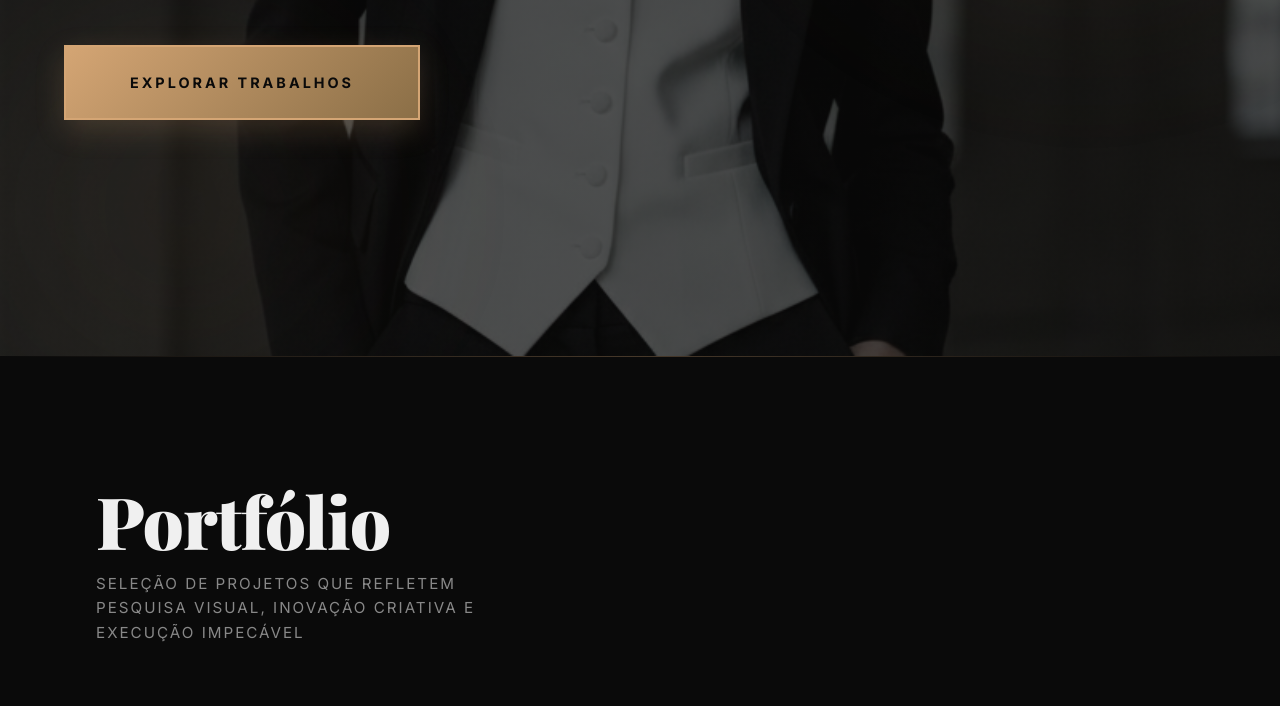
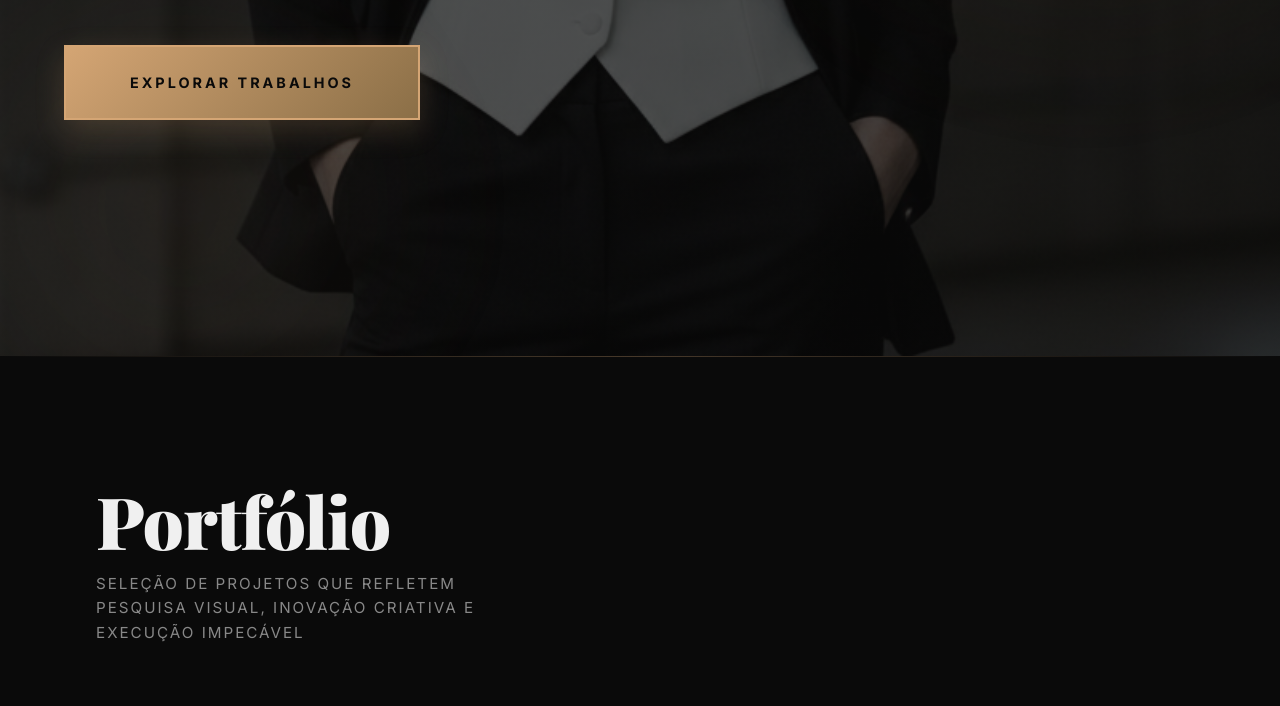
Before and after one commit to Juliaassis238/julia-assis-galeria-moderna, a plain HTML site: page index.html in a window 1280 px wide. Shown: the part 444-1150 px from the top of the page. Drawn offline with nearby package versions, Linux system fonts and the light colour scheme; a web font is replaced by a local one.

Commit message:
fix: adjust hero position to 55%

```diff
--- a/index.html
+++ b/index.html
@@ -113,7 +113,7 @@
             min-height: 100vh;
             background: linear-gradient(rgba(10, 10, 10, 0.7), rgba(10, 10, 10, 0.7)), url('img/hero-bg.png');
             background-size: cover;
-            background-position: center 35%;
+            background-position: center 55%;
             display: flex;
             align-items: center;
             justify-content: center;
```
